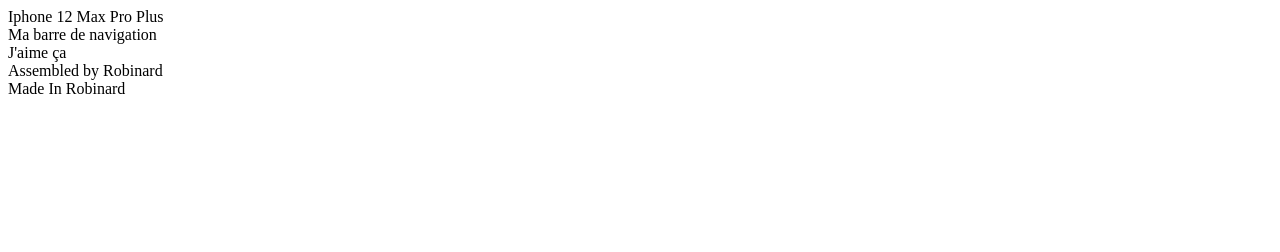
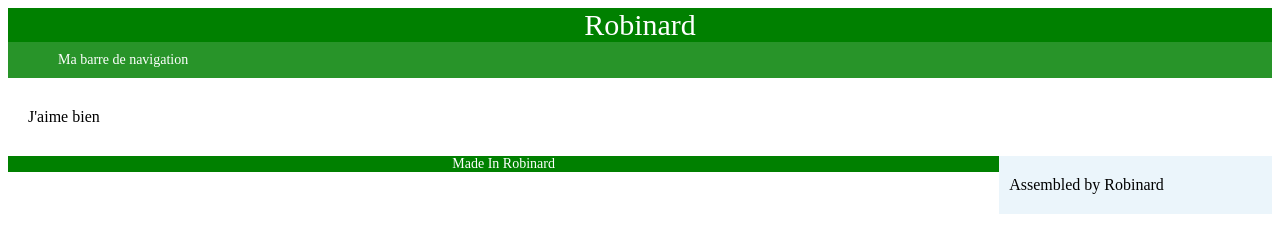
Before and after one commit to Lberthereau/MW, a plain HTML site: page index.html in a window 1280 px wide. Drawn offline with Linux system fonts and the light colour scheme.

Commit message:
Defi 2 - CSS intermediaire

```diff
--- a/index.html
+++ b/index.html
@@ -1,14 +1,17 @@
 <!DOCTYPE html>
 <html>
+
 	<head>
 		<meta charset="utf-8" />
 		<title> Mon CV de Geek </title>
+		<link rel="stylesheet" type="text/css" href="style.css">
 	</head>
 
 	<body>
-		<header> Iphone 12 Max Pro Plus </header>
+		<header>Robinard</header>
+
 		<nav> Ma barre de navigation </nav>
-		<section> J'aime ça </section>
+		<section> J'aime bien </section>
 		<aside> Assembled by Robinard</aside>
 		<footer> Made In Robinard</footer>
 	</body>
--- /dev/null
+++ b/style.css
@@ -0,0 +1,31 @@
+/*body,header,footer,section,aside,nav*/
+header {
+	background-color: /*#2874a6*/green;
+	margin: 20px,0px;
+	text-align: center;
+	font-size: 30px;
+	color: white;
+}
+nav{
+	background-color: #289429;
+	padding: 10px 50px;
+	font-size: 14px;
+	color: white;
+
+}
+section {
+	padding: 30px 20px;
+}
+aside {
+	background-color: #ebf5fb;
+	padding: 20px 10px;
+	float: right;
+	width: 20%;
+}
+footer {
+	background-color: green;
+	padding: 20px,0px;
+	text-align: center;
+	font-size: 14px;
+	color: white;
+}
```
